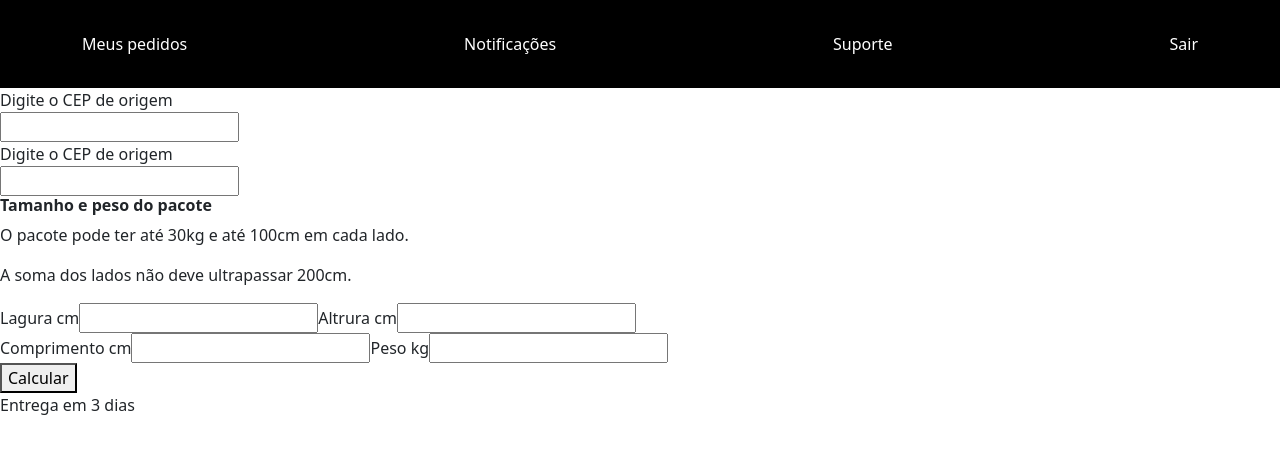
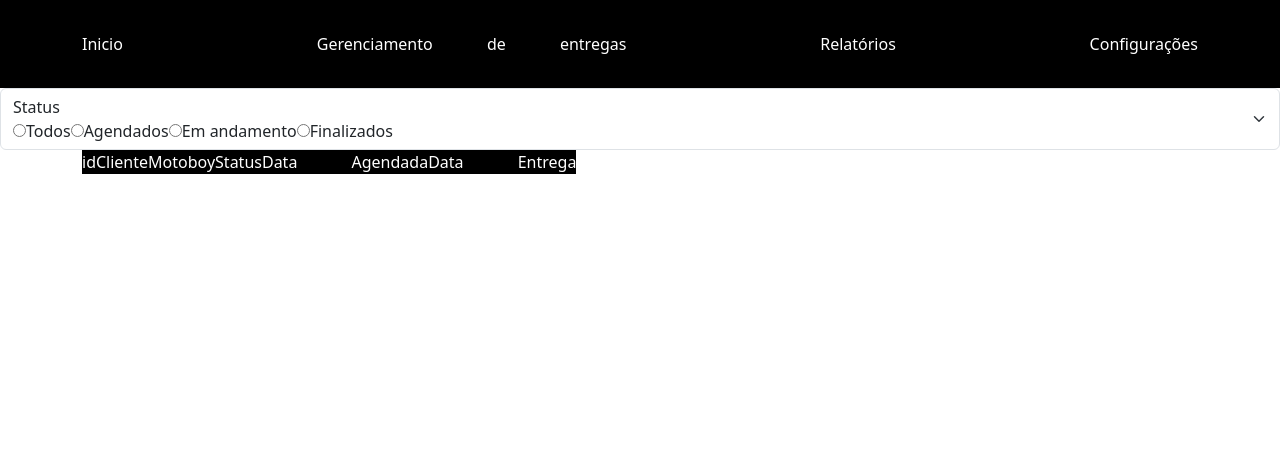
Before and after one commit to GiampaoloResendePereira/Projeto_TCC_Gabriel_Giampaolo_Gustavo_Vitor, a React (Create React App) app in the folder client/: page /gerenciamento_entregas in a window 1280 px wide. Shown: the top 454 px of the page. Built offline with nearby package versions, Linux system fonts and the light colour scheme.

Commit message:
Subindo atualização das telas de: gerenciamento de entregas e cauculo de frete

```diff
--- /dev/null
+++ b/client/db.json
@@ -0,0 +1,12 @@
+{
+    "entregas": [
+        {
+            "id": "1",
+            "cliente":"João",
+            "motoboy":"Pedro",
+            "status":"Agendado",
+            "data_agendamento":"2024-08-29T21:00:00.000Z",
+            "data_entrega":"2024-08-29T21:00:00.000Z"
+        }
+    ]
+}
--- a/client/package.json
+++ b/client/package.json
@@ -10,6 +10,7 @@
     "boxen": "^8.0.1",
     "react": "^18.3.1",
     "react-dom": "^18.3.1",
+    "react-router-dom": "^6.26.2",
     "react-scripts": "5.0.1",
     "web-vitals": "^2.1.4"
   },
--- a/client/src/App.jsx
+++ b/client/src/App.jsx
@@ -1,12 +1,20 @@
 
+import CalculoFrete from './components/pages/CalculoFrete';
+import GerenciamentoEntregas from './components/pages/GerenciamentoEntregas';
 import Home from './components/pages/Home'
+import {BrowserRouter as Router, Routes, Route} from 'react-router-dom';
+
 
 function App() {
   return (
 
-   <div>
-    <Home/>
-   </div>
+    <Router>
+      <Routes>
+        <Route path ='/' element={<Home/>}/>
+        <Route path ='/gerenciamento_entregas' element={<GerenciamentoEntregas/>}/>
+        <Route path ='/calculo_frete' element={<CalculoFrete/>}/>
+      </Routes>
+    </Router>
   );
 }
 
--- /dev/null
+++ b/client/src/components/layout/NavBarAdmin.jsx
@@ -0,0 +1,17 @@
+import React from 'react'
+import styles from './NavBarAdmin.module.css'
+
+function NavBarAdmin() {
+  return (
+    <div className = {styles.black}>
+      <nav className={`${styles.elemntNavbar} container`}>
+        <span>Inicio</span>
+        <span>Gerenciamento de entregas</span>
+        <span>Relatórios</span>
+        <span>Configurações</span>
+      </nav>
+    </div>
+  )
+}
+
+export default NavBarAdmin
--- a/client/src/components/layout/NavBarElement.jsx
+++ b/client/src/components/layout/NavBarClient.jsx
@@ -1,8 +1,8 @@
 import React from 'react'
 
-import styles from './NavBar.module.css';
+import styles from './NavBarClient.module.css';
 
-function NavBar() {
+function NavBarClient() {
   return (
     <div className = {styles.black}>
       <nav className={`${styles.elemntNavbar} container`}>
@@ -15,4 +15,4 @@ function NavBar() {
   )
 }
 
-export default NavBar
+export default NavBarClient
--- /dev/null
+++ b/client/src/components/layout/NavBarClient.module.css
@@ -0,0 +1,12 @@
+.elemntNavbar{
+    display: flex;
+    color: white;
+    justify-content: space-between;
+    align-items: center;
+    padding: 2rem 1.5rem;
+    box-shadow: sticky;
+
+}
+.black{
+    background-color: black;
+}
--- a/client/src/components/pages/CalculoFrete.jsx
+++ b/client/src/components/pages/CalculoFrete.jsx
@@ -1,10 +1,10 @@
 import React from 'react'
-import NavBar from '../layout/NavBarElement'
+import NavBarClient from '../layout/NavBarClient'
 
 function CalculoFrete() {
   return (
     <>
-      <NavBar />
+      <NavBarClient />
       <div className='frete'>
         <div className='calculo'>
           <div>
@@ -44,8 +44,6 @@ function CalculoFrete() {
           <div className='entega_3d'>
             <div>Entrega em 3 dias</div>
           </div>
-
-
         </div>
       </div>
     </>
--- /dev/null
+++ b/client/src/components/pages/GerenciamentoEntregas.css
@@ -0,0 +1,12 @@
+.blackTable {
+    background-color: white;
+
+}
+.tituloPesquisa {
+    color: white;
+    background-color: black;
+}
+.container span{
+    word-spacing: 50px;
+
+}
--- /dev/null
+++ b/client/src/components/pages/GerenciamentoEntregas.jsx
@@ -0,0 +1,48 @@
+import React from 'react'
+import styles from './GerenciamentoEntregas.css'
+import NavBarAdmin from '../layout/NavBarAdmin'
+
+function Gerenciamento_entregas() {
+  return (
+
+    <>
+    <NavBarAdmin/>
+
+    <div className='LayoutEntregas'>
+      <div className='form-select'>
+        <div>Status
+          <form action="">
+            <input type="radio" id='option1' name='group1' value='Option1' />
+            <label for='option1'>Todos</label>
+            <input type="radio" id='option2' name='group1' value='Option1' />
+            <label for='option2'>Agendados</label>
+            <input type='radio' id='option3' name='group1' value='Option1' />
+            <label for='option3'>Em andamento</label>
+            <input type='radio' id='option4' name='group1' value='Option1' />
+            <label for='option4'>Finalizados</label>
+          </form>
+          {/* <div className='date'> */}
+        </div>
+      </div>
+      <div>
+        <div className= 'container'>
+          <div className='blackTable' >
+            <table className='tituloPesquisa'>
+              <thead>
+                <span>id</span>
+                <span>Cliente</span>
+                <span>Motoboy</span>
+                <span>Status</span>
+                <span>Data Agendada</span>
+                <span>Data Entrega</span>
+              </thead>
+            </table>
+          </div>
+        </div>
+      </div>
+    </div>
+    </>
+  )
+}
+
+export default Gerenciamento_entregas
```
Also changed, not shown: client/src/components/layout/NavBarAdmin.module.css (renamed from client/src/components/layout/NavBar.module.css), 1 other file (tests, documents, lock files or other folders).
